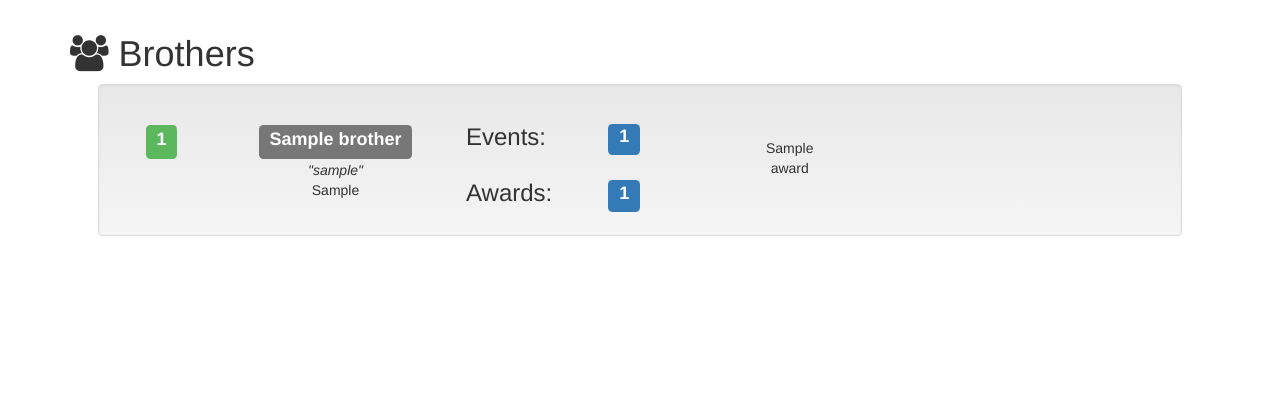
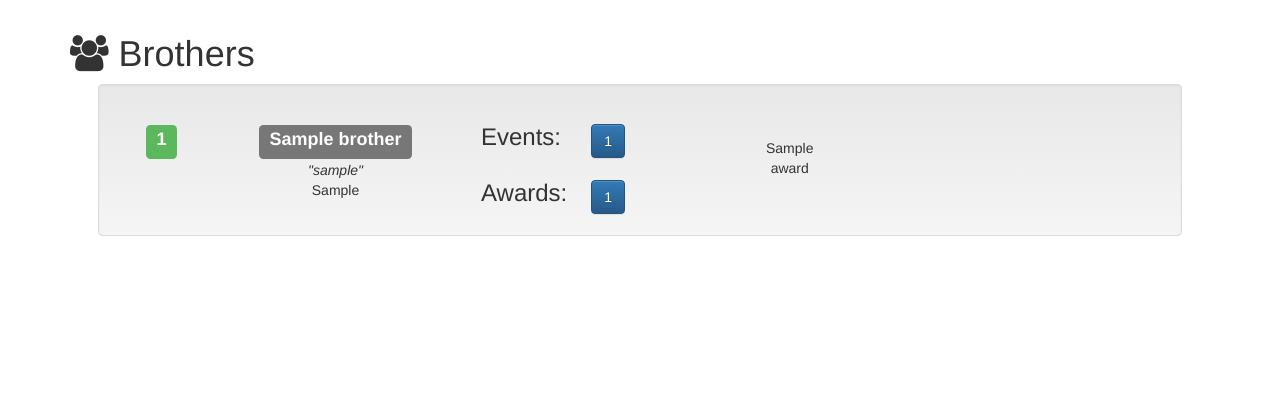
Before and after one commit to wumb0/KDRPoints, a Flask app: page /brothers in a window 1280 px wide. Shown: the part 51-465 px from the top of the page. Run offline with Flask 2, Linux system fonts and the light colour scheme; a user stored in the database is signed in; tables that the repository leaves empty hold one stand-in row (values such as "Sample post"); parts of the project's set-up code (start-up, migrations or seed data) failed here and were passed over; some libraries are stand-ins or nearby versions.

Commit message:
dropdowns and things for admins

```diff
--- a/app/templates/brothers.html
+++ b/app/templates/brothers.html
@@ -1,6 +1,7 @@
 {% extends 'base.html' %}
 {% block content %}
 <h1><i class="fa fa-users"></i> Brothers</h1>
+{% set i = 0 %}
 {% for brother in brothers %}
 {% set points = brother.get_all_points(g.current_semester) %}
 {% if points < (avg-(0.25*avg)) %}
@@ -32,15 +33,39 @@
     </div>
     <div class="col-md-2">
         <div class="row">
-            <h3>Events: <span class="label label-primary lblspace" style="float: right;">{{brother.events.filter_by(semester=g.current_semester).all()|length}}</span></h3>
+            <div class="col-md-8">
+                <h3>Events: </h3>
+            </div>
+            <div class="col-md-4">
+                <h3 class="dropdown-toggle" data-toggle="dropdown" aria-expanded="false"><button type="button"  role="button" class="btn btn-primary" style="float: right;">{{brother.events.filter_by(semester=g.current_semester).all()|length}}</button></h3>
+                <ul class="dropdown-menu" role="menu">
+                            {% if g.user.role > 0 %}
+                            {% for event in brother.events.all() %}
+                            <li><a href="#">{{event.name}}</a></li>
+                            {% endfor %}
+                            {% endif %}
+                </ul>
+            </div>
         </div>
         <div class="row">
-            <h3>Awards: <span class="label label-primary lblspace" style="float: right;">{{brother.awards.filter_by(semester=g.current_semester).all()|length}}</span></h3>
+            <div class="col-md-8">
+                <h3>Awards: </h3>
+            </div>
+            <div class="col-md-4">
+                <h3 class="dropdown-toggle" data-toggle="dropdown" aria-expanded="false"><button type="button"  role="button" class="btn btn-primary" style="float: right;">{{brother.awards.filter_by(semester=g.current_semester).all()|length}}</button></h3>
+                <ul class="dropdown-menu" role="menu">
+                            {% if g.user.role > 0 %}
+                            {% for award in brother.awards.all() %}
+                            <li><a href="#">{{award.name}}</a></li>
+                            {% endfor %}
+                            {% endif %}
+                </ul>
+            </div>
         </div>
     </div>
     <div class="col-md-1">
     {% if g.user.role == 2 %}
-    <h3 class="text-center"><span class="label label-{{label}}">{{points}}</span></p></h3>
+    <h3 class="text-center space-above"><span class="label label-{{label}}">{{points}}</span></p></h3>
     {% endif %}
     </div>
     <div class="col-md-5 space-above text-center">
@@ -57,5 +82,6 @@
     </div>
 </div>
 {% endif %}
+{% set i = i + 1 %}
 {% endfor %}
 {% endblock %}
--- a/app/templates/gen_list.html
+++ b/app/templates/gen_list.html
@@ -1,4 +1,3 @@
-{% set i = 0 %}
 {% for item in all_items %}
 <div class="well row profile text-center">
         <div class="col-md-2">
@@ -77,5 +76,4 @@
         {% endif %}
     </div>
 </div>
-{% set i = i + 1 %}
 {% endfor %}
```
